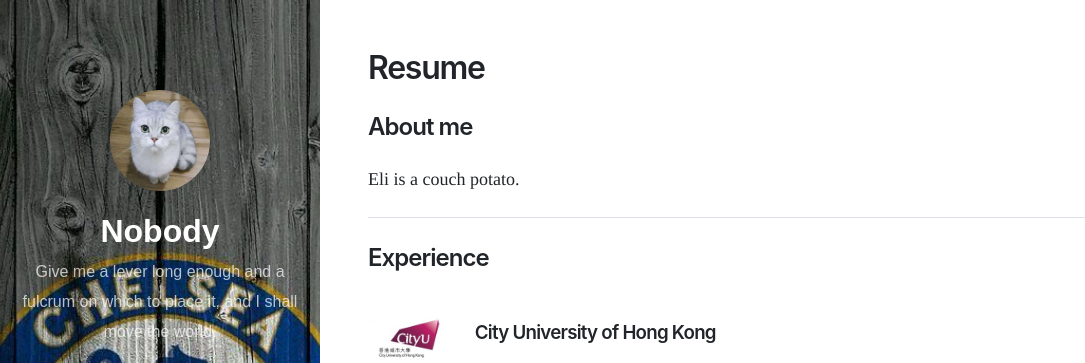
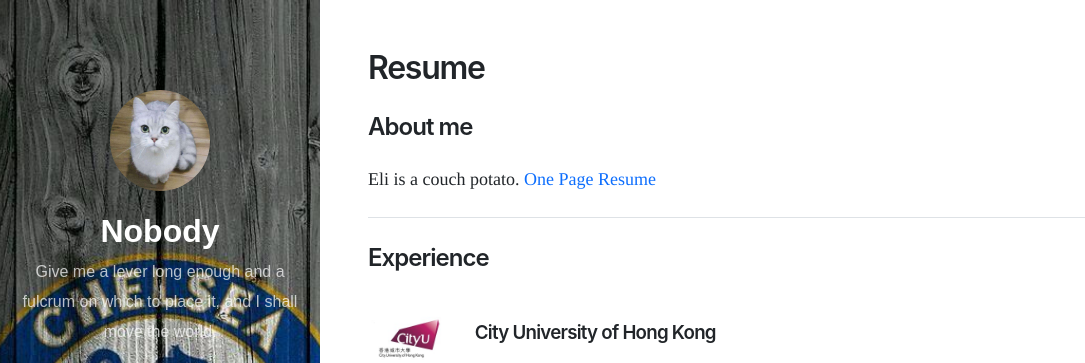
Before and after one commit to elichan5168/eli5168.github.io, a Jekyll site: the page built from md/Resume.md, in a window 1280 px wide and 900 px high. Shown: the top 363 px of the window, without its empty margins (0-1085 px from the left). Built offline with Jekyll 4.4.1, drawn with Linux system fonts in a browser that asks for light colours.

Commit message:
Add files via upload

```diff
--- a/md/Resume.md
+++ b/md/Resume.md
@@ -8,7 +8,7 @@ title: Resume
 <link href="{{ site.baseurl }}/assets/editor.css" rel="stylesheet">
 
 <h2 class="my-4">About me</h2>
-Eli is a couch potato.
+Eli is a couch potato. <a href="https://elichan5168.github.io/" target="_blank"> One Page Resume</a>
 <hr>
 <section data-name="portfolion-one-column">
     <div class="container">
```
